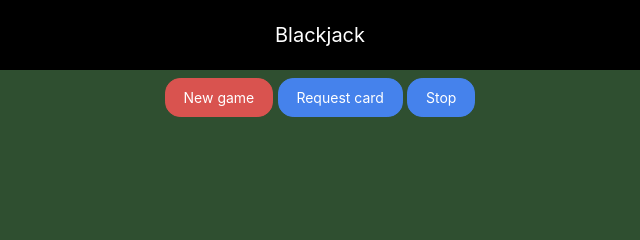
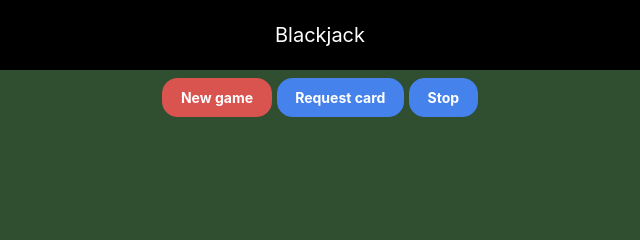
Before and after one commit to Hec98/Blackjack, a plain HTML site: page index.html in a window 1280 px wide. Shown: the top 240 px of the page, 320-960 px from the left. Drawn offline with Linux system fonts and the light colour scheme.

Commit message:
Edit buttons

```diff
--- a/index.html
+++ b/index.html
@@ -14,9 +14,9 @@
 
   <div class="row mt-2">
     <div class="col text-center">
-      <button class="btn btn-danger">New game</button>
-      <button class="btn btn-primary">Request card</button>
-      <button class="btn btn-primary">Stop</button>
+      <button class="btn btn-danger"><b>New game</b></button>
+      <button class="btn btn-primary"><b>Request card</b></button>
+      <button class="btn btn-primary"><b>Stop</b></button>
     </div>
   </div>
 
```
